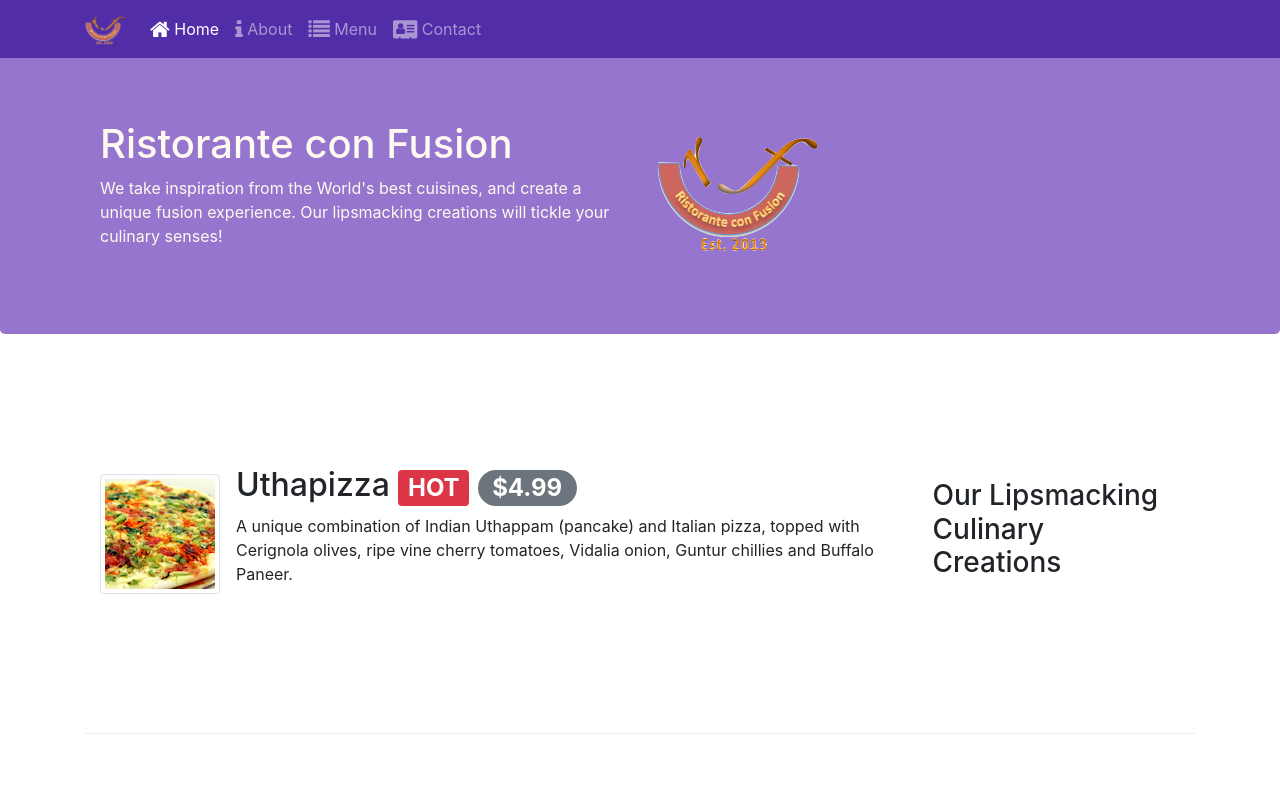
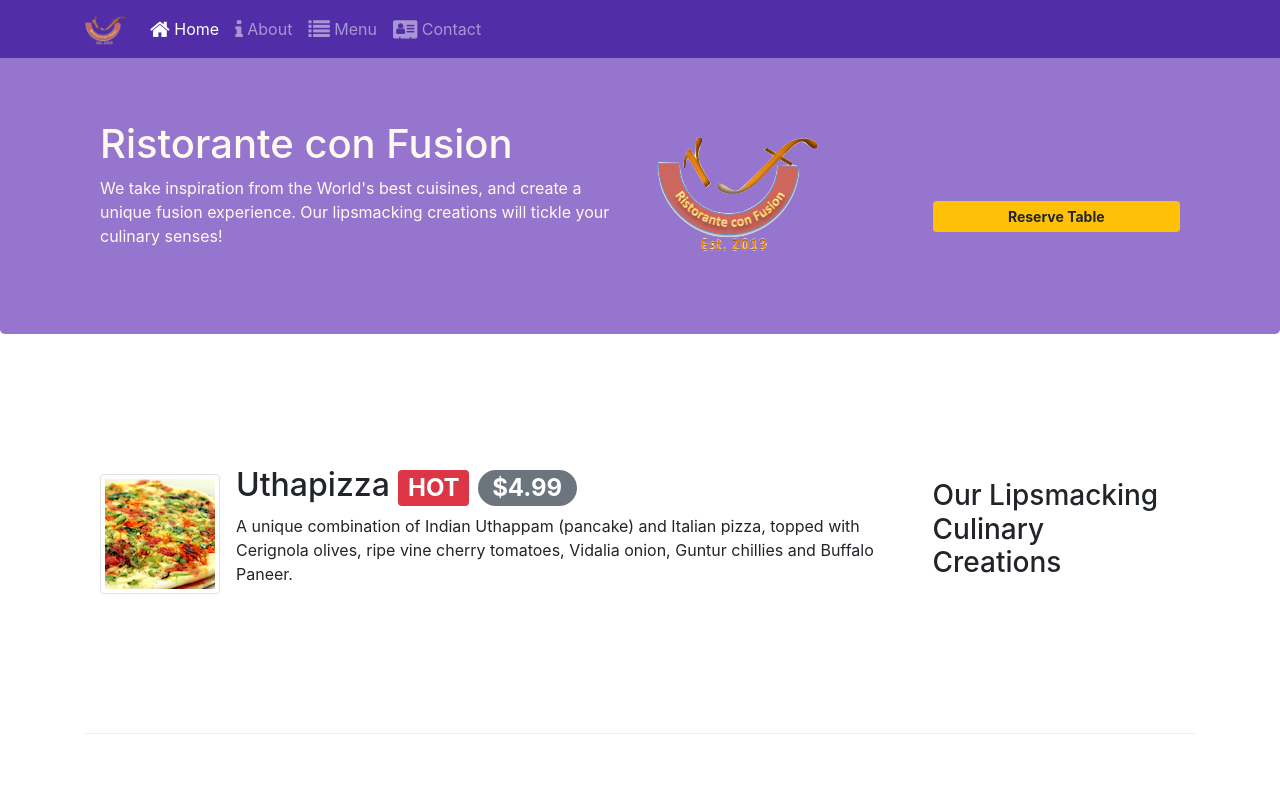
Before and after one commit to Xerenz/conFusion, a website: page index.html in a window 1280 px wide. Shown: the top 800 px of the page. Drawn offline with nearby package versions, Linux system fonts and the light colour scheme.

Commit message:
button added

```diff
--- a/index.html
+++ b/index.html
@@ -51,10 +51,15 @@
                     <h1>Ristorante con Fusion</h1>
                     <p>We take inspiration from the World's best cuisines, and create a unique fusion experience. Our lipsmacking creations will tickle your culinary senses!</p>
                 </div>
-                <div class="col-12 col-sm align-self-center">
+                <div class="col-12 col-sm-3 align-self-center">
                     <!-- Any content that comes here is stacked below first for es
                     and for s accupy remaining space -->
                     <img src="img/logo.png" class="image-fluid" alt="">
+                </div>
+                <div class="col-12 col-sm align-self-center mt-5">
+                    <button type="button" class="btn btn-warning btn-sm btn-block">
+                        <strong>Reserve Table</strong>
+                    </button>
                 </div>
             </div>
         </div>
```
